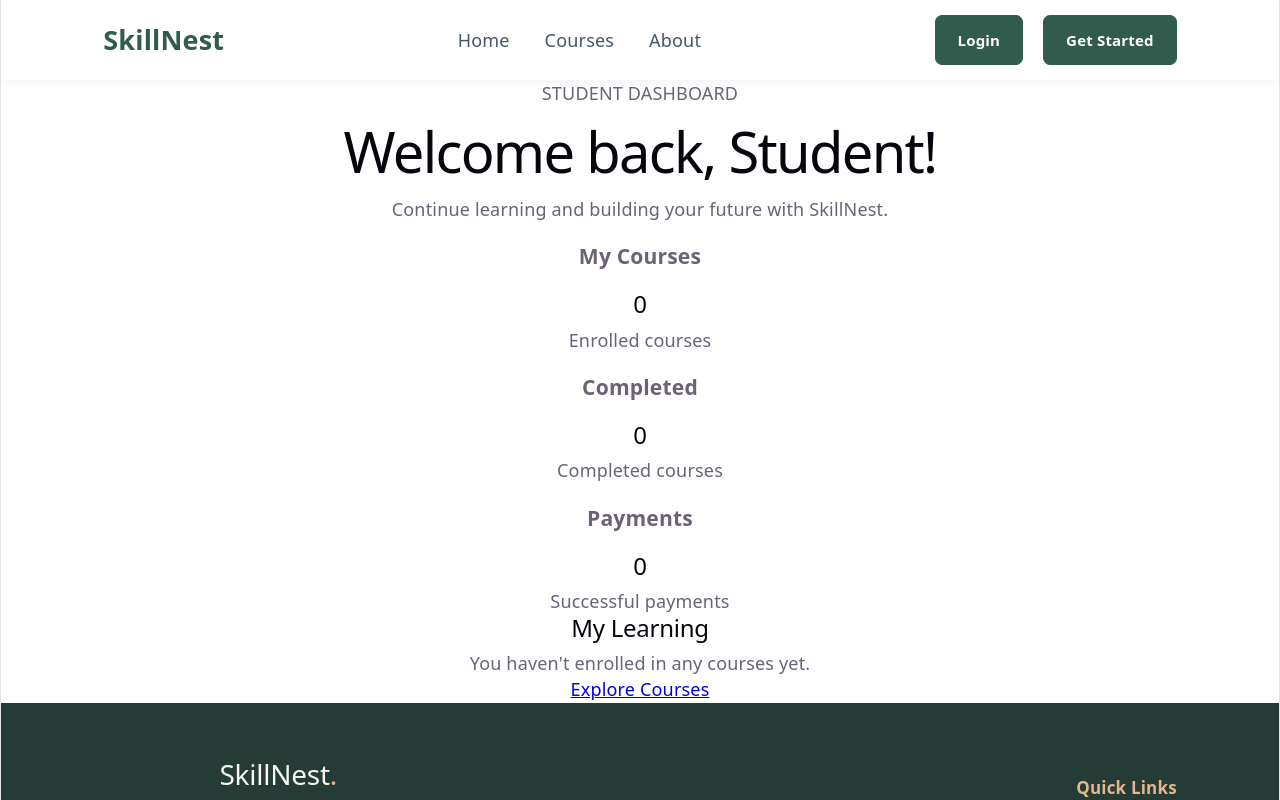
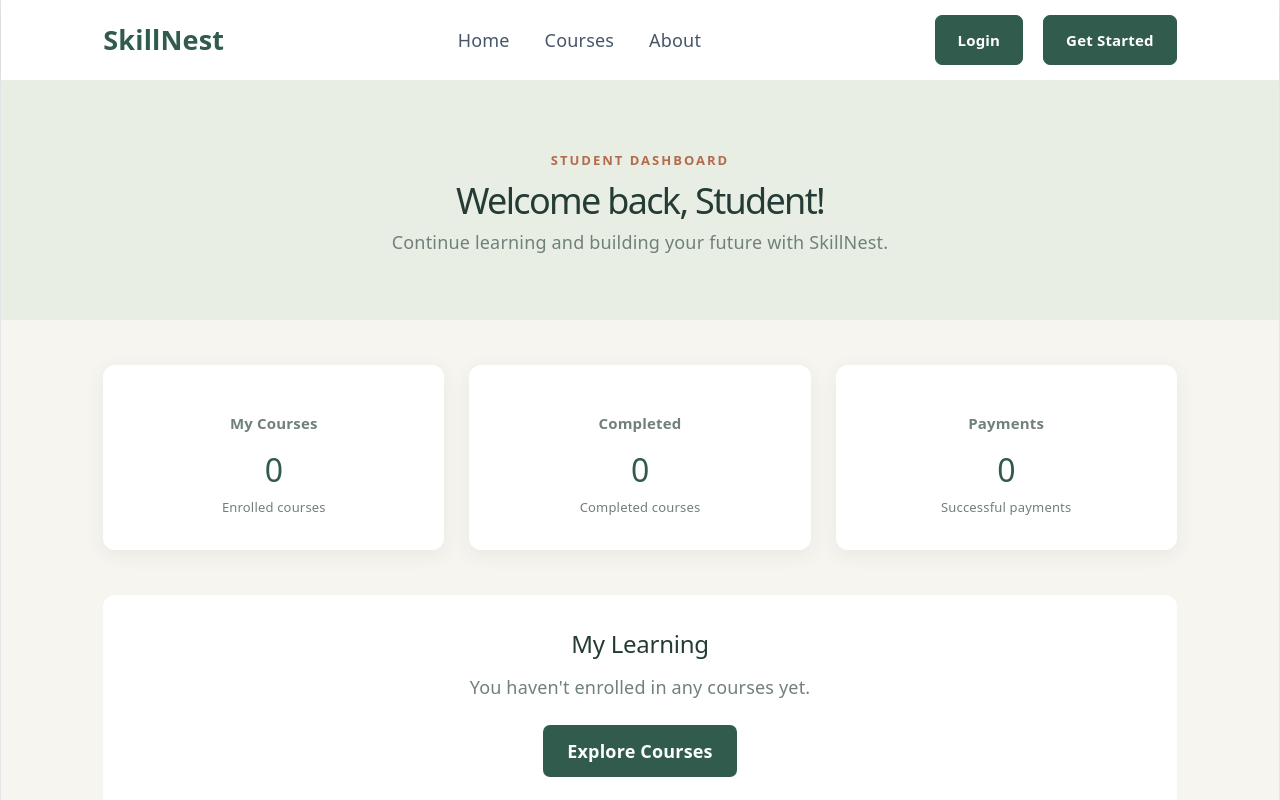
Before and after one commit to sirdrick037-svg/lms_config, a React (Vite) app in the folder lms-frontend/: page /dashboard in a window 1280 px wide. Shown: the top 800 px of the page. Built offline with nearby package versions, Linux system fonts and the light colour scheme.

Commit message:
feat: add styling for SkillNest student dashboard with welcome and statistics sections

```diff
--- a/lms-frontend/src/App.css
+++ b/lms-frontend/src/App.css
@@ -1299,3 +1299,107 @@
     padding: 55px 7%;
   }
 }
+/* SKILLNEST STUDENT DASHBOARD */
+
+.dashboard-page {
+  background: #f7f5ef;
+  min-height: 100vh;
+  padding-bottom: 70px;
+}
+
+.dashboard-welcome {
+  background: #e9eee5;
+  padding: 65px 8%;
+}
+
+.dashboard-welcome span {
+  color: #b46b4c;
+  font-size: 13px;
+  font-weight: 700;
+  letter-spacing: 2px;
+}
+
+.dashboard-welcome h1 {
+  color: #243c35;
+  font-size: 36px;
+  margin: 15px 0;
+}
+
+.dashboard-welcome p {
+  color: #718078;
+}
+
+.dashboard-stats {
+  display: grid;
+  grid-template-columns: repeat(3, 1fr);
+  gap: 25px;
+  padding: 45px 8%;
+}
+
+.dashboard-card {
+  background: #ffffff;
+  padding: 30px;
+  border-radius: 12px;
+  box-shadow: 0 5px 20px rgba(36, 60, 53, 0.07);
+}
+
+.dashboard-card h3 {
+  color: #718078;
+  font-size: 15px;
+}
+
+.dashboard-card h2 {
+  color: #315b4c;
+  font-size: 32px;
+  margin: 15px 0 5px;
+}
+
+.dashboard-card p {
+  color: #718078;
+  font-size: 13px;
+}
+
+.dashboard-content {
+  margin: 0 8%;
+  background: #ffffff;
+  padding: 35px;
+  border-radius: 12px;
+}
+
+.dashboard-content h2 {
+  color: #243c35;
+  margin-bottom: 15px;
+}
+
+.dashboard-content p {
+  color: #718078;
+  margin-bottom: 25px;
+}
+
+.dashboard-btn {
+  display: inline-block;
+  background: #315b4c;
+  color: #ffffff;
+  padding: 13px 24px;
+  border-radius: 7px;
+  text-decoration: none;
+  font-weight: 700;
+}
+
+.dashboard-btn:hover {
+  background: #b46b4c;
+}
+
+@media (max-width: 700px) {
+  .dashboard-stats {
+    grid-template-columns: 1fr;
+  }
+
+  .dashboard-welcome h1 {
+    font-size: 28px;
+  }
+
+  .dashboard-content {
+    margin: 0 5%;
+  }
+}
```
